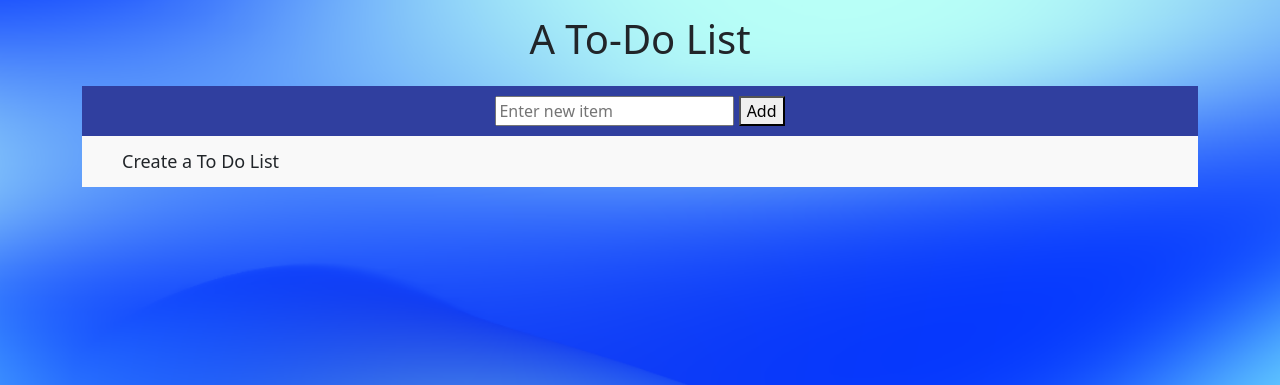
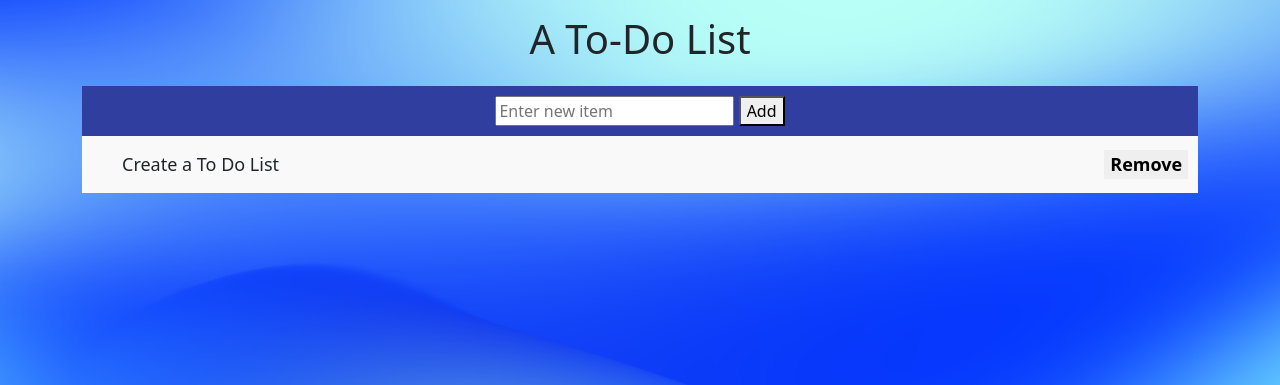
Before and after one commit to Ashar341/Portfolio, a Django app: page /toDoList/ in a window 1280 px wide. Shown: the part 72-457 px from the top of the page. Run offline with Django 4.2, Linux system fonts and the light colour scheme; parts of the project's set-up code (start-up, migrations or seed data) failed here and were passed over.

Commit message:
Agregando to do list mejorado y CSS mejorado

```diff
--- a/templates/toDoList.html
+++ b/templates/toDoList.html
@@ -56,6 +56,12 @@
         user-select: none;
     }
 
+    .clicked {
+        background-color: #16180e;
+        color: #59ac0c;
+        text-decoration: line-through;
+    }
+
     /* Set all odd list items to a different color (zebra-stripes) */
     .mostrarList ul li:nth-child(odd) {
         background: #f9f9f9;
@@ -66,27 +72,47 @@
         background: #ddd;
     }
 
-/* When clicked on, add a background color and strike out text */
-.mostrarList ul li.checked {
-  background: #888;
-  color: #fff;
-  text-decoration: line-through;
+    .removeButton {
+        display: flex;
+        align-items: center;
+        justify-content: center;
     }
 
-/* Add a "checked" mark when clicked on */
-.mostrarList ul li.checked::before {
-  content: '';
-  position: absolute;
-  border-color: #fff;
-  border-style: solid;
-  border-width: 0 2px 2px 0;
-  top: 10px;
-  left: 16px;
-  transform: rotate(45deg);
-  height: 15px;
-  width: 7px;
+    .itemList {
+        display: flex;
+        align-items: center;
     }
+
+    .itemList span {
+        flex-grow: 1;
+    }
+
+    .removeButton {
+        margin-left: 10px;
+        outline-color: #BD5532;
+        outline-offset: .5em;
+        font-family: system-ui, sans-serif;
+        font-weight: bold;
+        cursor: pointer;
+        border: none;
+        margin: .1em;
+        transition: .3s linear, color 0s, background-color 0s;
+    }
+
+    .removeButton:hover {
+        background-color: #303f9f;
+        color: whitesmoke;
+    }
+
+
 </style>
+
+<script>
+        function changeDecoration(event) {
+            var element = event.target;
+            element.classList.toggle('clicked');
+        }
+</script>
 
 <div class="container">
     <div class="titulo">
@@ -100,19 +126,28 @@
             <input type="text" name="item" placeholder="Enter new item">
             <button class = 'addButton' type="submit">Add</button>
             {% if message %}
-                <p>{{ message }}</p>
+                <p >{{ message }}</p>
             {% endif %}
         </form>
     </div>
 
 
     <div class="mostrarList">
-        <ul>
+        <ul id="todaLaLista">
             {% for item in my_list %}
-                <li>{{ item }}</li>
+                <li class="itemList">
+                    <span>{{ item }}</span>
+                    <form method="GET" action="{% url 'toDoList' %}">
+                        <input type="hidden" name="remove_item" value="{{ item }}">
+                        <button type="submit" class="removeButton">Remove</button>
+                    </form>
+                </li>
             {% endfor %}
         </ul>
     </div>
+
+
+
 
 </div>
 
--- a/toDoList/views.py
+++ b/toDoList/views.py
@@ -16,6 +16,11 @@ def toDoList(request):
             list.append(item)
         else:
             message = 'Submit an Entry'
+    elif request.method == 'GET':
+        if 'remove_item' in request.GET:
+            item = request.GET['remove_item']
+            if item in list:
+                list.remove(item)
     return render(request, 'toDoList.html',{'my_list':list})
 
 
```
Also changed, not shown: templates/resume.html (+11 -8 lines), 1 other file. Lines whose indentation alone changed are shown as unchanged.
